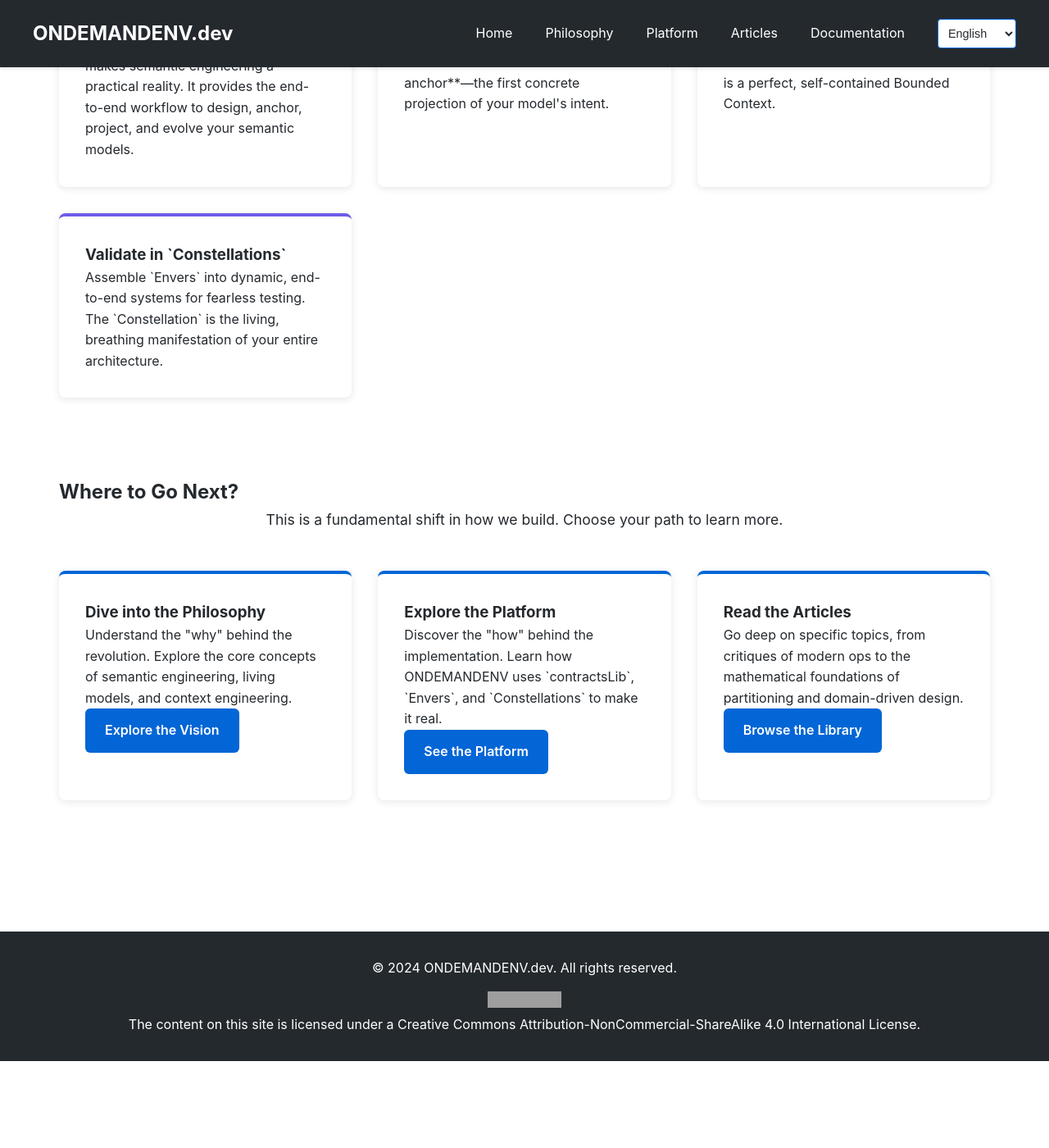
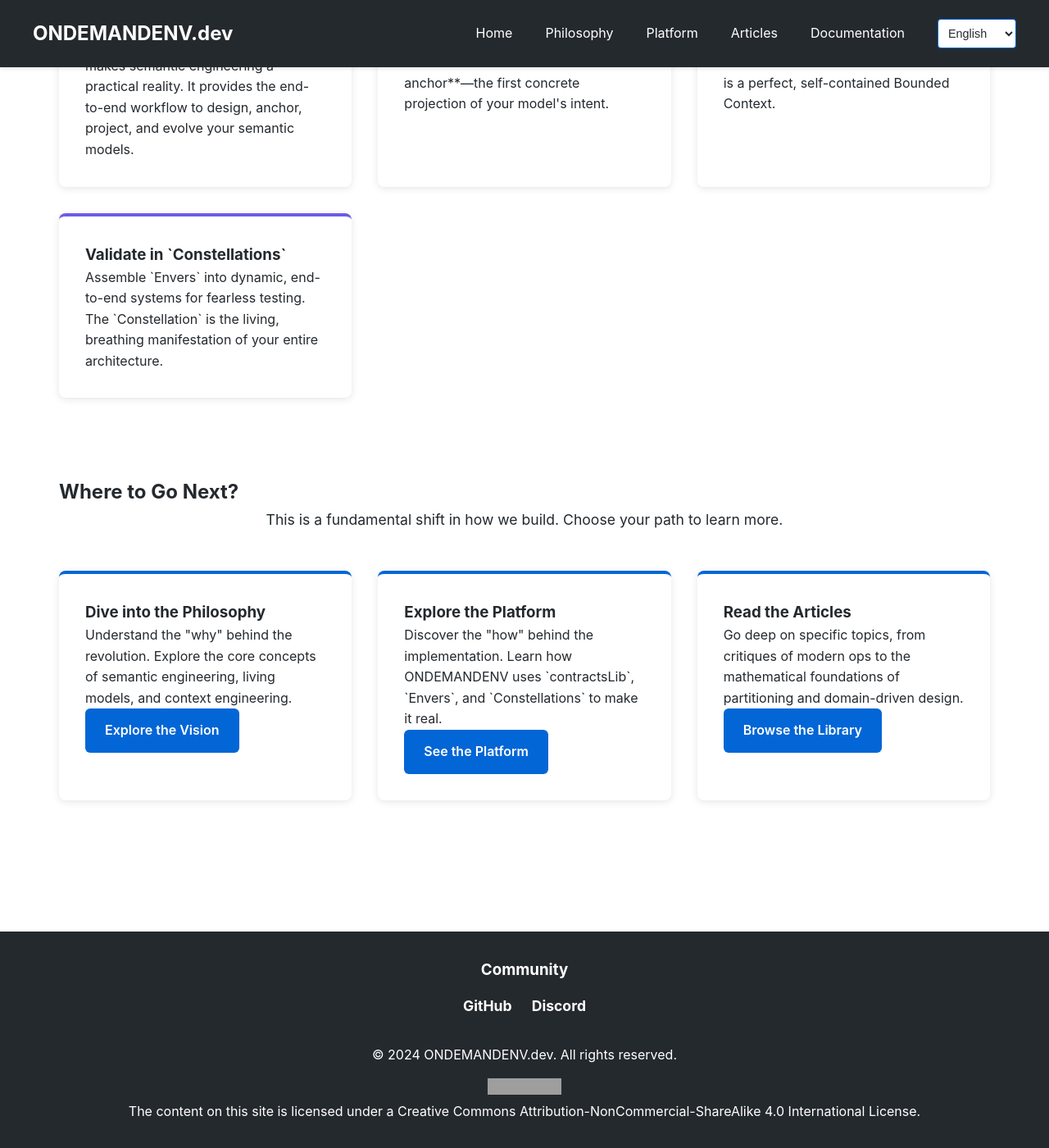
Before and after one commit to ondemandenv/ondemandenv.github.io, a Jekyll site: the page built from index.html, in a window 1280 px wide and 1400 px high, scrolled down 1818 px. Shown: the whole window at 82% size. Built offline with Jekyll 4.4.1, drawn with Linux system fonts in a browser that asks for light colours; before the commit the page ends 3112 px from its top, so only the background shows below that; grey boxes are pictures that could not be loaded.

Commit message:
add discord

```diff
--- a/_config.yml
+++ b/_config.yml
@@ -60,7 +60,10 @@
 social:
   name: ONDEMANDENV
   links:
-    - https://github.com/ondemandenv
+    - name: GitHub
+      url: https://github.com/ondemandenv
+    - name: Discord
+      url: https://discord.gg/FR7pJ6jJ
 
 # Sitemap settings
 sitemap:
--- a/_layouts/default.html
+++ b/_layouts/default.html
@@ -297,6 +297,14 @@
 </main>
 
 <footer>
+    <div class="social-links">
+        <h3>Community</h3>
+        <ul>
+            {% for social in site.social.links %}
+                <li><a href="{{ social.url }}" target="_blank" rel="noopener noreferrer">{{ social.name }}</a></li>
+            {% endfor %}
+        </ul>
+    </div>
     <p>&copy; 2024 {{ site.title }}. All rights reserved.</p>
     <p style="text-align: center; margin-top: 1rem;">
         <a rel="license" href="http://creativecommons.org/licenses/by-nc-sa/4.0/">
--- a/styles.css
+++ b/styles.css
@@ -460,6 +460,28 @@
     color: var(--primary-color);
 }
 
+.social-links {
+    margin-bottom: 2rem;
+}
+
+.social-links h3 {
+    margin-bottom: 1rem;
+}
+
+.social-links ul {
+    list-style: none;
+    padding: 0;
+    display: flex;
+    justify-content: center;
+    gap: 1.5rem;
+}
+
+.social-links a {
+    text-decoration: none;
+    font-weight: bold;
+    font-size: 1.1rem;
+}
+
 /* ===== ACCESSIBILITY & FINAL ENHANCEMENTS ===== */
 /* Focus improvements for accessibility */
 a:focus, button:focus, select:focus, input:focus {
```
